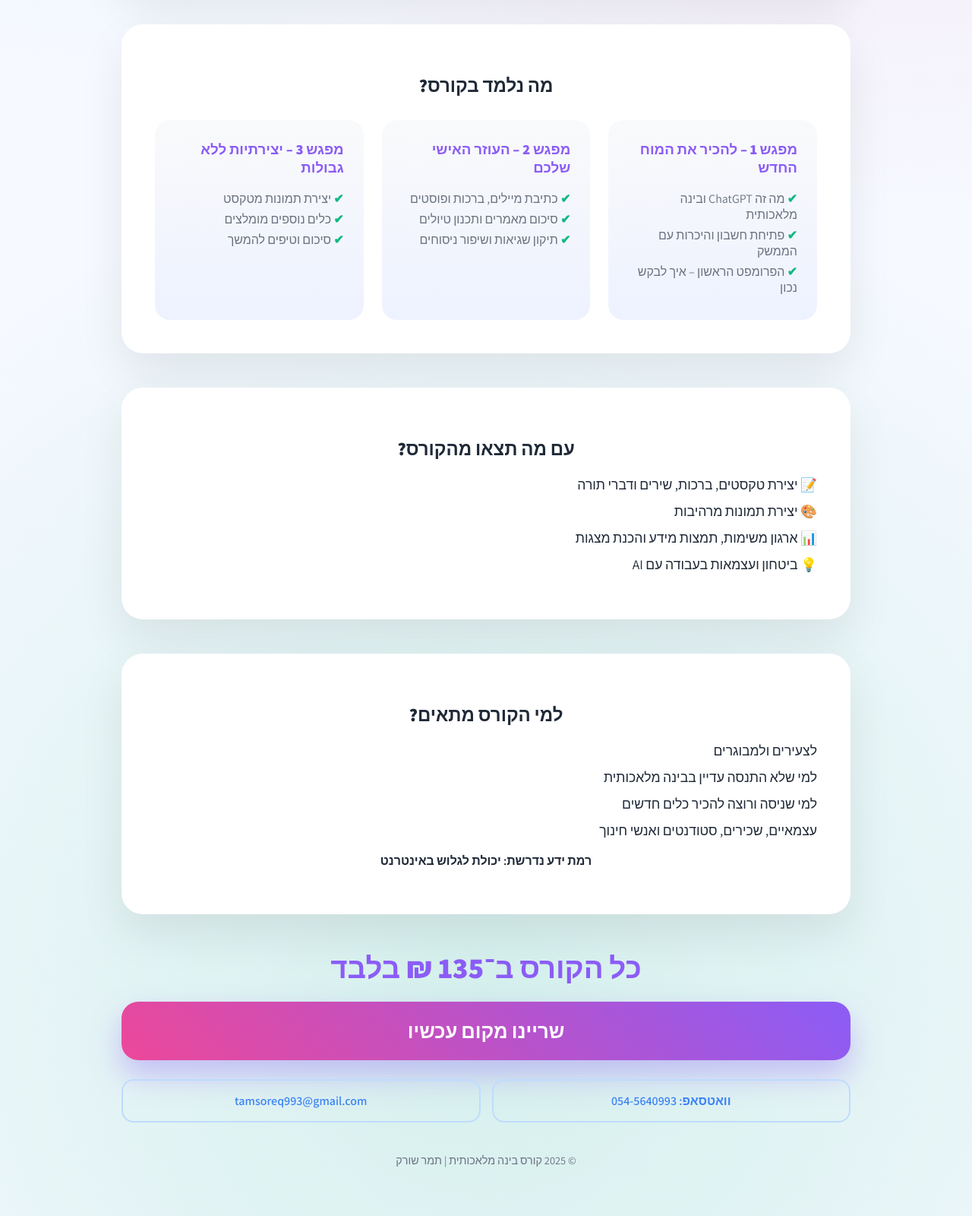
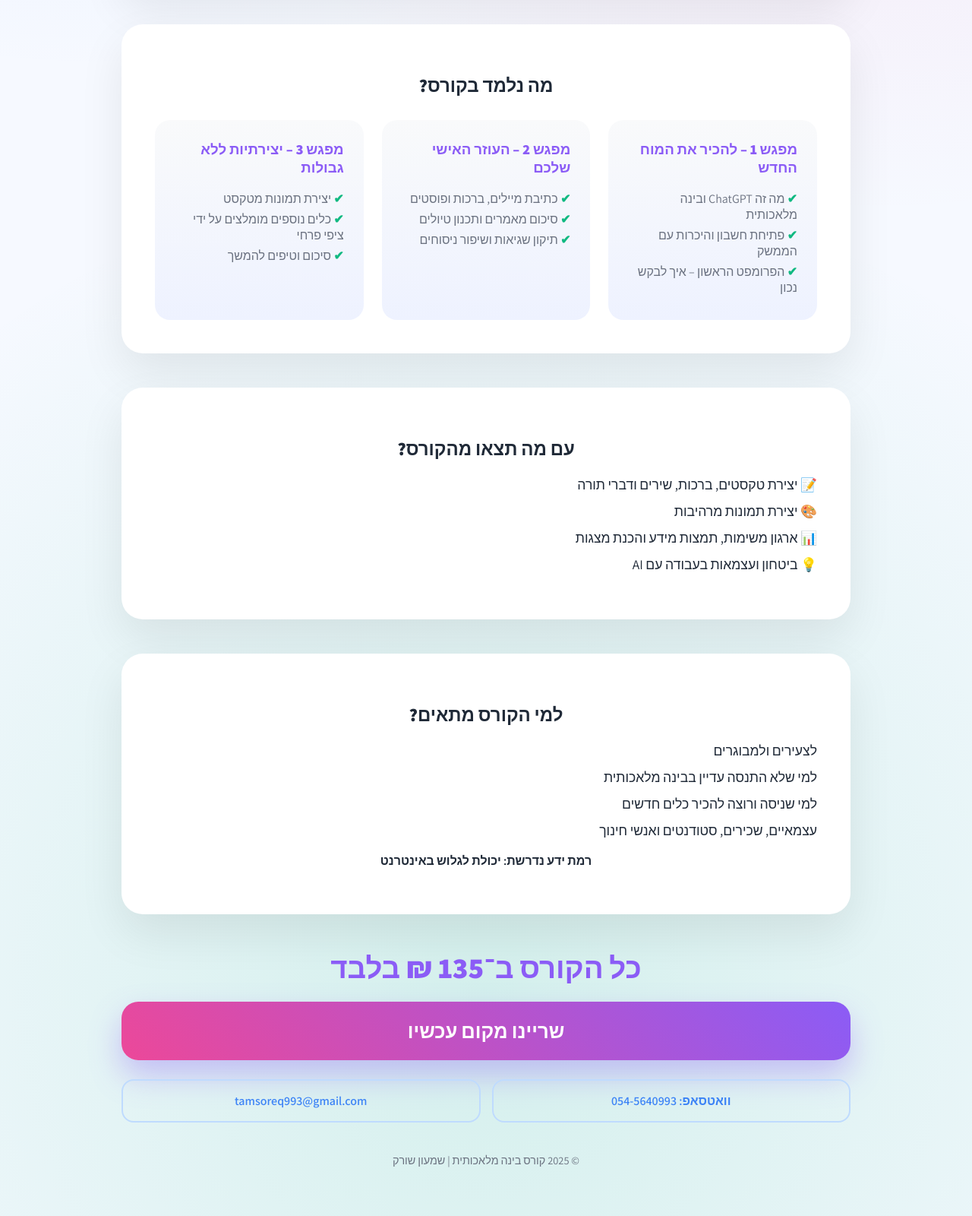
Before and after one commit to shimons2000-cell/aicourse, a plain HTML site: page index.html in a window 1280 px wide. Shown: the part 1361-2961 px from the top of the page at 76% size. Drawn offline with Linux system fonts and the light colour scheme.

Commit message:
Update index.html

```diff
--- a/index.html
+++ b/index.html
@@ -278,7 +278,7 @@ footer {
         <div class="session">
             <h3>מפגש 3 – יצירתיות ללא גבולות</h3>
             <span class="check">יצירת תמונות מטקסט</span>
-            <span class="check">כלים נוספים מומלצים</span>
+            <span class="check">כלים נוספים מומלצים על ידי ציפי פרחי </span>
             <span class="check">סיכום וטיפים להמשך</span>
         </div>
     </div>
@@ -319,7 +319,7 @@ footer {
 </div>
 
 <footer>
-    © 2025 קורס בינה מלאכותית | תמר שורק
+    © 2025 קורס בינה מלאכותית | שמעון שורק
 </footer>
 
 </div>
```
